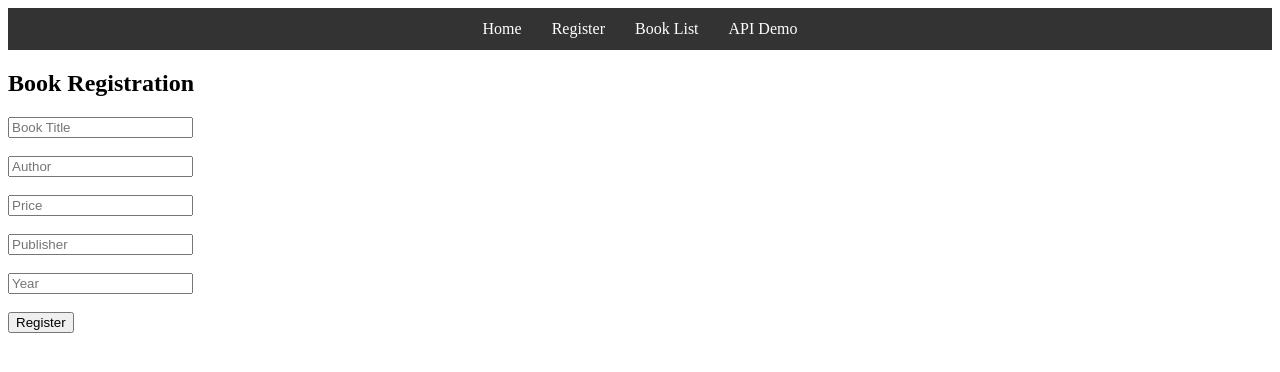
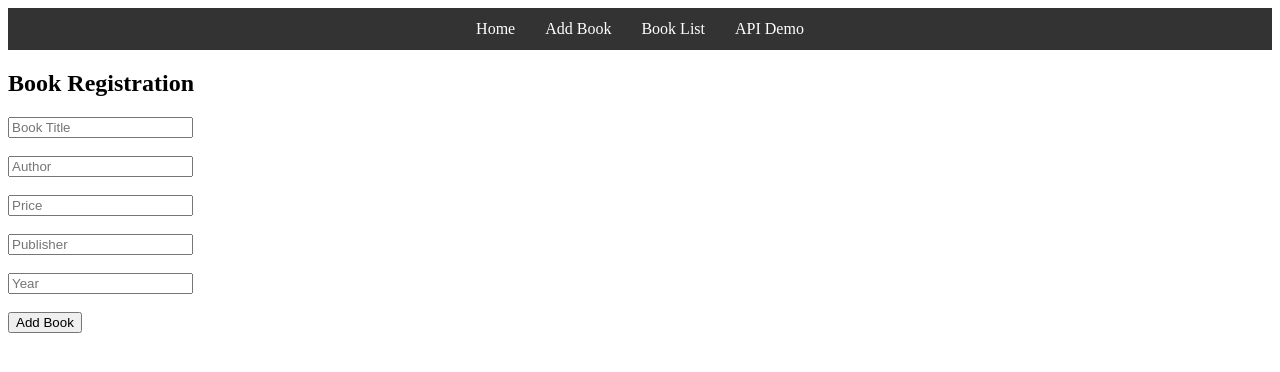
Before and after one commit to Ambatibhanu08/FEDF-LAB-EXAM-2500030237, a React (Vite) app: page /register in a window 1280 px wide. Shown: the top 372 px of the page. Built offline with nearby package versions, Linux system fonts and the light colour scheme.

Commit message:
updated files

```diff
--- a/src/exam/BookRegistration.jsx
+++ b/src/exam/BookRegistration.jsx
@@ -81,7 +81,7 @@ function BookRegistration() {
 
         <br/><br/>
 
-        <button>Register</button>
+        <button>Add Book</button>
 
       </form>
 
--- a/src/exam/MainNavBar.jsx
+++ b/src/exam/MainNavBar.jsx
@@ -7,7 +7,7 @@ function MainNavBar() {
     <div className="navbar">
 
       <Link to="/">Home</Link>
-      <Link to="/register">Register</Link>
+      <Link to="/register">Add Book</Link>
       <Link to="/books">Book List</Link>
       <Link to="/api">API Demo</Link>
 
```
